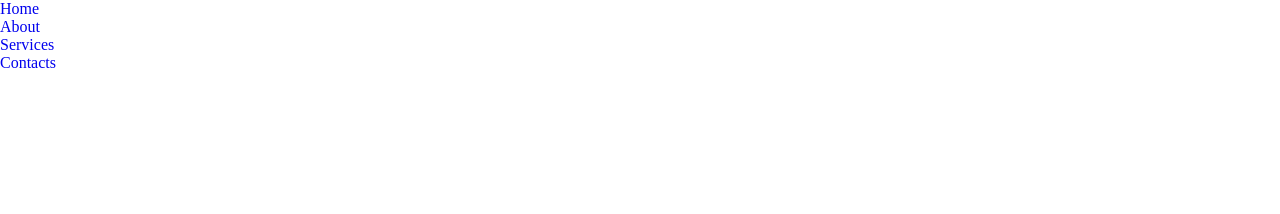
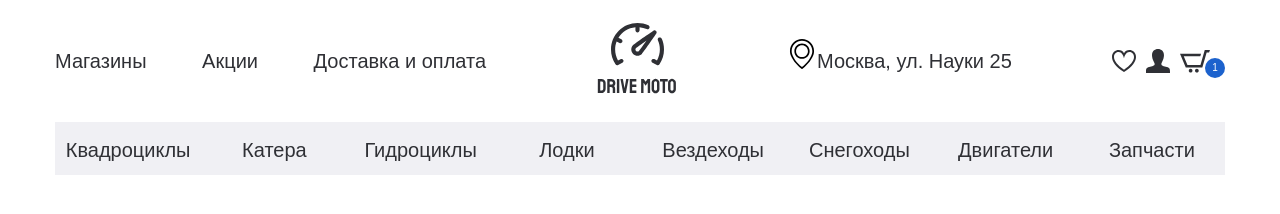
Before and after one commit to Murmavilink/magaz, a website: page src/index.html in a window 1280 px wide. Drawn offline with nearby package versions, Linux system fonts and the light colour scheme; files that its build step writes are made by us from their sources.

Commit message:
Сверстал хедер

```diff
--- a/src/index.html
+++ b/src/index.html
@@ -1,5 +1,5 @@
 <!DOCTYPE html>
-<html lang="en">
+<html lang="ru">
 <head>
     <meta charset="UTF-8">
     <meta http-equiv="X-UA-Compatible" content="IE=edge">
@@ -9,34 +9,105 @@
 </head>
 <body>
 
-
-    <div class="header">
-        <div class="nav">
-            <ul class="menu__list">
-                <div class="list-item">
-                    <a class="list-item-link" href="#">
-                        Home
+    <header class="header">
+        <div class="header__top">
+            <div class="container">
+                <div class="header__top-inner">
+                    <nav class="menu">
+                        <ul class="menu__list">
+                            <li class="menu__item">
+                                <a class="menu__link" href="#">
+                                    Магазины
+                                </a>
+                            </li>
+                            <li class="menu__item">
+                                <a class="menu__link" href="#">
+                                    Акции
+                                </a>
+                            </li>
+                            <li class="menu__item">
+                                <a class="menu__link" href="#">
+                                    Доставка и оплата
+                                </a>
+                            </li>
+                        </ul>
+                    </nav>
+                    <a class="logo" href="#">
+                        <img class="logo__img" src="./img/logo.svg" alt="logo">
                     </a>
+                    <div class="header__box">
+                        <p class="header__address">
+                            Москва,  ул. Науки  25
+                        </p>
+                        <ul class="user-list">
+                            <li class="user-list__item">
+                                <a class="user-list__link" href="#">
+                                    <img src="./img/heart.svg" alt="icon">
+                                </a>
+                            </li>
+                            <li class="user-list__item">
+                                <a class="user-list__link" href="#">
+                                    <img src="./img/user.svg" alt="icon">
+                                </a>
+                            </li>
+                            <li class="user-list__item">
+                                <a class="user-list__link basket" href="#">
+                                    <img src="./img/basket.svg" alt="icon">
+                                    <p class="basket__num">1</p>
+                                </a>
+                            </li>
+                        </ul>
+                    </div>
                 </div>
-                <div class="list-item">
-                    <a class="list-item-link" href="#">
-                        About
-                    </a>
-                </div>
-                <div class="list-item">
-                    <a class="list-item-link" href="#">
-                        Services
-                    </a>
-                </div>
-                <div class="list-item">
-                    <a class="list-item-link" href="#">
-                        Contacts
-                    </a>
-                </div>
-            </ul>
+            </div>
         </div>
-    </div>
-
+        <div class="header__bottom">
+            <div class="container">
+                    <ul class="menu-categories">
+                        <li class="menu-categories__item">
+                            <a class="menu-categories__link" href="#">
+                                Квадроциклы
+                            </a>
+                        </li>
+                        <li class="menu-categories__item">
+                            <a class="menu-categories__link" href="#">
+                                Катера
+                            </a>
+                        </li>
+                        <li class="menu-categories__item">
+                            <a class="menu-categories__link" href="#">
+                                Гидроциклы
+                            </a>
+                        </li>
+                        <li class="menu-categories__item">
+                            <a class="menu-categories__link" href="#">
+                                Лодки
+                            </a>
+                        </li>
+                        <li class="menu-categories__item">
+                            <a class="menu-categories__link" href="#">
+                                Вездеходы
+                            </a>
+                        </li>
+                        <li class="menu-categories__item">
+                            <a class="menu-categories__link" href="#">
+                                Снегоходы
+                            </a>
+                        </li>
+                        <li class="menu-categories__item">
+                            <a class="menu-categories__link" href="#">
+                                Двигатели
+                            </a>
+                        </li>
+                        <li class="menu-categories__item">
+                            <a class="menu-categories__link" href="#">
+                                Запчасти
+                            </a>
+                        </li>
+                    </ul>
+            </div>
+        </div>
+    </header>
 
 </body>
 </html>
--- a/src/scss/libs/_fonts.scss
+++ b/src/scss/libs/_fonts.scss
@@ -0,0 +1,38 @@
+@font-face {
+    font-family: 'SFProDisplay-Regular', sans-serif;
+    src: url('../fonts/SFProDisplay-Regular.woff2') format('woff2'),
+        url('../fonts/SFProDisplay-Regular.woff') format('woff');
+    font-weight: 400;
+    font-style: normal;
+    font-display: swap;
+}
+
+
+@font-face {
+    font-family: 'SFProDisplay-Medium', sans-serif;
+    src: url('../fonts/SFProDisplay-Medium.woff2') format('woff2'),
+        url('../fonts/SFProDisplay-Medium.woff') format('woff');
+    font-weight: 500;
+    font-style: normal;
+    font-display: swap;
+}
+
+
+@font-face {
+    font-family: 'SFProDisplay-Semibold', sans-serif;
+    src: url('../fonts/SFProDisplay-Semibold.woff2') format('woff2'),
+        url('../fonts/SFProDisplay-Semibold.woff') format('woff');
+    font-weight: 600;
+    font-style: normal;
+    font-display: swap;
+}
+
+
+@font-face {
+    font-family: 'SFProDisplay-Bold', sans-serif;
+    src: url('../fonts/SFProDisplay-Bold.woff2') format('woff2'),
+        url('../fonts/SFProDisplay-Bold.woff') format('woff');
+    font-weight: 700;
+    font-style: normal;
+    font-display: swap;
+}
--- a/src/scss/libs/_global.scss
+++ b/src/scss/libs/_global.scss
@@ -0,0 +1,12 @@
+body {
+    color: $color-text;
+    @extend %sfpro-400;
+    font-size: 20px;
+    line-height: 24px;
+}
+
+.container {
+    max-width: 1200px;
+    padding: 0 15px;
+    margin: 0 auto;
+}
--- a/src/scss/libs/_reset.scss
+++ b/src/scss/libs/_reset.scss
@@ -11,6 +11,7 @@ html {
   ul[class],
   ol[class] {
     padding: 0;
+    list-style: none;
   }
 
   body,
@@ -32,9 +33,6 @@ html {
     margin: 0;
   }
 
-  ul[class] {
-    list-style: none;
-  }
 
   img {
     max-width: 100%;
@@ -49,5 +47,6 @@ html {
   }
 
   a {
+    color: inherit;
     text-decoration: none;
   }
--- a/src/scss/libs/_vars.scss
+++ b/src/scss/libs/_vars.scss
@@ -0,0 +1,23 @@
+$color-text: #2F3035;
+
+
+
+%sfpro-400 {
+    font-family: 'SFProDisplay-Regular', sans-serif;
+    font-weight: 400;
+}
+
+%sfpro-500 {
+    font-family: 'SFProDisplay-Medium', sans-serif;
+    font-weight: 500;
+}
+
+%sfpro-600 {
+    font-family: 'SFProDisplay-Semibold', sans-serif;
+    font-weight: 600;
+}
+
+%sfpro-700 {
+    font-family: 'SFProDisplay-Bold', sans-serif;
+    font-weight: 700;
+}
--- a/src/scss/style.scss
+++ b/src/scss/style.scss
@@ -1,20 +1,130 @@
+@import './libs/reset';
 @import './libs/libs';
+@import './libs/fonts';
 @import './libs/vars';
-@import './libs/fonts';
-@import './libs/reset';
 @import './libs/global';
 
 
 
 
+.header {
+    &__top-inner {
+        display: flex;
+        justify-content: space-between;
+        align-items: center;
+        min-height: 122px;
+    }
+
+    &__box {
+        display: flex;
+        align-items: center;
+    }
+
+    &__address {
+        margin-right: 60px;
+        width: 265px;
+        padding-left: 30px;
+        position: relative;
+        &::before {
+            content: '';
+            position: absolute;
+            top: -10px;
+            left: 0;
+            background-image: url('../img/map.svg');
+            width: 30px;
+            height: 30px;
+        }
+    }
+}
+
+
+.user-list {
+    display: flex;
+    align-items: center;
+    margin-right: 15px;
+    &__item {
+        & + & {
+            padding-left: 10px;
+        }
+    }
+}
+
+
+.basket {
+    position: relative;
+    &__num {
+        position: absolute;
+        @extend %sfpro-500;
+        font-size: 10px;
+        line-height: 20px;
+        color: #fff;
+        background-color:#1C62CD;
+        width: 20px;
+        height: 20px;
+        border-radius: 50%;
+        text-align: center;
+        bottom: -5px;
+        right: -15px;
+    }
+}
+
+
+.menu {
+    &__item {
+        display: inline-block;
+        & + & {
+            margin-left: 50px;
+        }
+    }
+}
 
 
 
 
+.menu-categories {
+    background-color:#F0F0F4;
+    display: flex;
+    justify-content: space-around;
+    align-items: center;
+    min-height: 53px;
 
+    &__item {
+        position: relative;
+    }
 
+    &__link {
+        font-weight: 400;
+        padding: 15px 0 14px;
+        position: absolute;
+        top: 50%;
+        left: 50%;
+        transform: translate(-50%, -50%);
 
+        &::before {
+            content: '';
+            position: absolute;
+            width: 0;
+            left: auto;
+            right: 0;
+            bottom: -2px;
+            height: 3px;
+            background-color: #1C62CD;
+            transition: all .3s;
+        }
 
+        &:hover::before {
+            width: 100%;
+            right: auto;
+            left: 0;
+        }
+
+    }
+
+    &__link:hover {
+        color: #000;
+    }
+
+}
 
 
 
```
Also changed, not shown: src/fonts/SFProDisplay-Bold.woff (added), src/fonts/SFProDisplay-Bold.woff2 (added), src/fonts/SFProDisplay-Medium.woff (added), src/fonts/SFProDisplay-Medium.woff2 (added), src/fonts/SFProDisplay-Regular.woff (added), src/fonts/SFProDisplay-Regular.woff2 (added), src/fonts/SFProDisplay-Semibold.woff (added), src/fonts/SFProDisplay-Semibold.woff2 (added), src/img/address-icon.svg (added), src/img/basket.svg (added), src/img/heart.svg (added), src/img/logo.svg (added), src/img/map.svg (added), src/img/user.svg (added).
